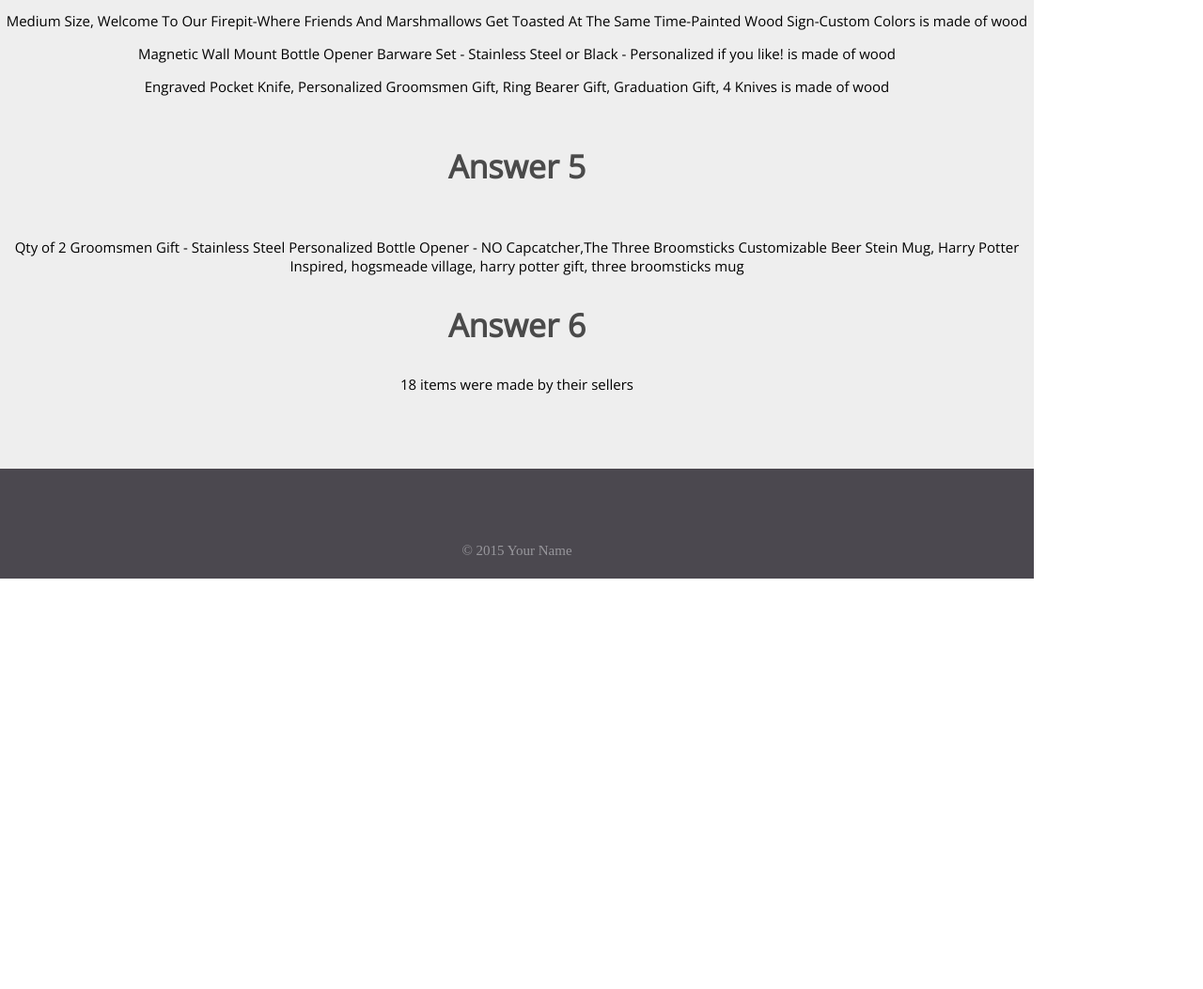
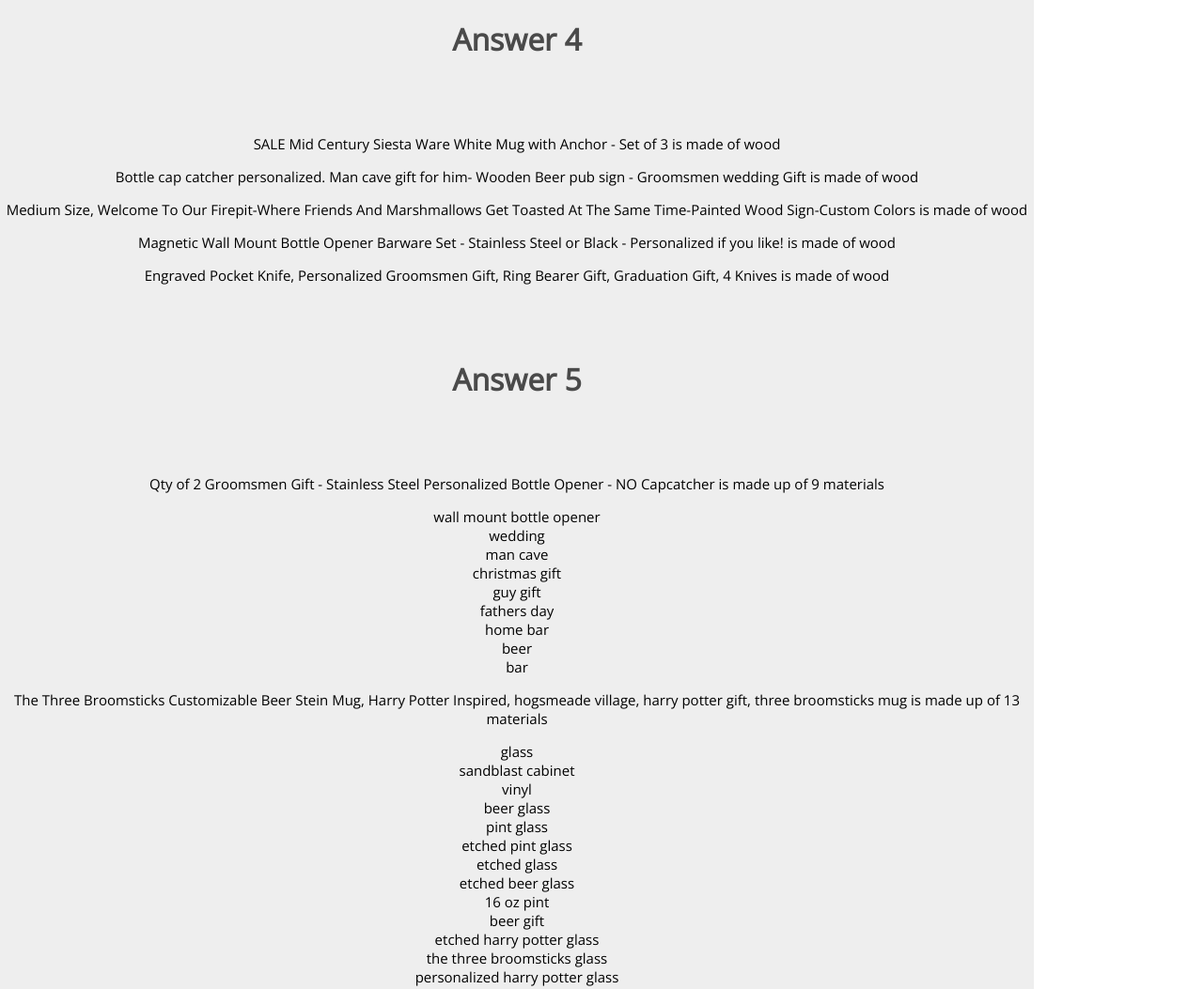
Before and after one commit to BenjieCodes/Functional-Etsy-Items, a plain HTML site: page index.html in a window 1280 px wide. Shown: the part 963-2016 px from the top of the page at 94% size. Before the commit the page ends 1579 px from the top, so only its background shows below. Drawn offline with nearby package versions, Linux system fonts and the light colour scheme.

Commit message:
Finished answering and displaying Q5, also finished Assignment as a whole.

```diff
--- a/css/main.css
+++ b/css/main.css
@@ -15,14 +15,13 @@
 }
 
 a {
-  font-size: 27px;
+  font-size: 26px;
   font-family: 'Open Sans', sans-serif;
   color: #2B2A2F;
   text-decoration: none;
 }
 img {
-  width: 1100px;
-  height: 131px;
+  width: 100%;
 }
 
 .answers {
@@ -33,15 +32,21 @@
 
 h1 {
   font-family: 'Open Sans', sans-serif;
-  font-size: 34px;
+  font-size: 32px;
   color: #4A4A4A;
-  padding: 30px;
-
+  padding: 58px;
 }
 
 .answer {
+  list-style-type: none;
   font-family: 'Open Sans', sans-serif;
   font-size: 15px;
+}
+
+.answer ul {
+  padding-left: 0px;
+  list-style-type: none;
+  text-align: center;
 }
 
 #answer {
@@ -73,4 +78,5 @@
   font-size: 15px;
   padding-top: 79px;
   color: #98979C;
+  font-family: 'Open Sans', sans-serif;
 }
--- a/index.html
+++ b/index.html
@@ -32,7 +32,7 @@
   <div class="footer">
     <footer>
       <div class="copyright">
-        <p>&copy; 2015 Your Name</p>
+        <p>&copy; 2015 Benjie Songsong</p>
       </div>
     </footer>
   </div>
--- a/js/main.js
+++ b/js/main.js
@@ -107,21 +107,49 @@
 
 
 
-// 5. Which items are made of eight or more materials? Display the name, number of items and the items it is made of.
+// // 5. Which items are made of eight or more materials? Display the name, number of items and the items it is made of.
+//
+// // Made a variable that found the length of the object "materials" to filter items that were 8 or more.
+// var eight = items.filter(function (item){
+//   return item.materials.length >= 8;
+// });
+//
+// // Made a varibale that will show the items filtered with 8 or more materials.
+// var answer5 = eight.map(function (item){
+//   return item.title;
+// });
+//
+// // This variable displays the item on HTML using the DOM.
+// var answer5Area = document.querySelector('#answer5');
+// answer5Area.innerHTML = answer5;
+//ABOVE WAS THE OLD CODE THAT I USED BUT FAILED TO ANSWER THE QUESTION
 
-// Made a variable that found the length of the object "materials" to filter items that were 8 or more.
-var eight = items.filter(function (item){
+// Filter out the items that are made of eight or more materials
+var eightMaterials = items.filter (function (item) {
   return item.materials.length >= 8;
 });
 
-// Made a varibale that will show the items filtered with 8 or more materials.
-var answer5 = eight.map(function (item){
-  return item.title;
+// Display the items that were filtered as well as the number of materials and what the materials are
+// Target the ID using the DOM
+var answer5Area = document.querySelector("#answer5");
+// make a loop that will display the item's title, number of materials, and material list
+eightMaterials.forEach (function (material){
+  //Make a paragraph tag for the title
+  var para = document.createElement("p");
+  para.innerHTML = material.title + " is made up of " + material.materials.length + " materials";
+  answer5Area.appendChild(para);
+
+  //Make a ul tag and an li tag for the list of materials
+  var ulTag = document.createElement("ul");
+
+  material.materials.forEach (function (item){
+    var liTag = document.createElement("li");
+    liTag.innerHTML = item;
+    ulTag.appendChild(liTag);
+  });
+
+  answer5Area.appendChild(ulTag);
 });
-
-// This variable displays the item on HTML using the DOM.
-var answer5Area = document.querySelector('#answer5');
-answer5Area.innerHTML = answer5;
 
 
 
```
